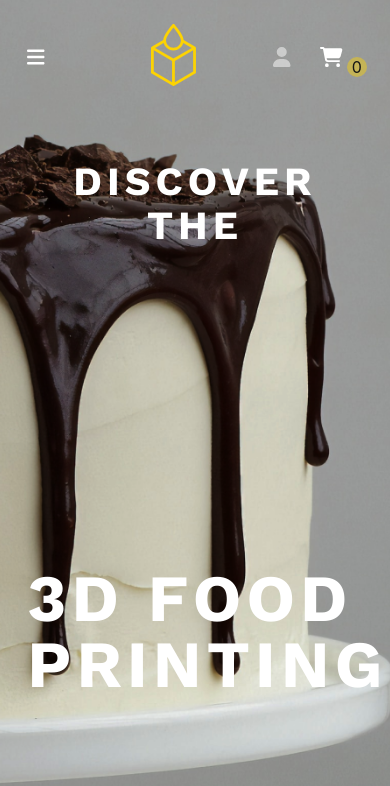
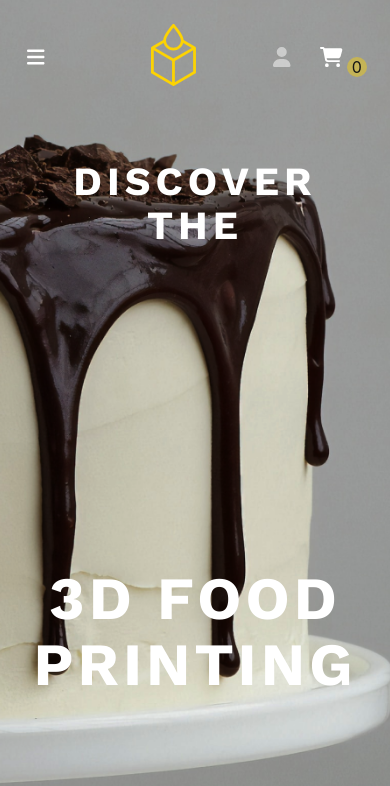
Before and after one commit to Loveriik/cake-shop, a React (Create React App) app: page / in a window 390 px wide. Shown: the top 786 px of the page. Built offline with nearby package versions, Linux system fonts and the light colour scheme.

Commit message:
update 18/06/23

```diff
--- a/src/pages/HomePage/HomePage.module.css
+++ b/src/pages/HomePage/HomePage.module.css
@@ -254,10 +254,10 @@ body {
 
     .h2 {
         margin-top:318px;
-        font-size: 66px;
+        font-size: 60px;
         line-height: 66px;
-        text-align: left;
-        letter-spacing: 5px;
+        text-align: center;
+        letter-spacing: 4px;
         padding-bottom:90px;
     }
 
--- a/src/pages/Trainings/Trainings.js
+++ b/src/pages/Trainings/Trainings.js
@@ -132,7 +132,7 @@ const Trainings = () => {
 export default Trainings
 
 export const loader = async () => {
-    const data = await fetch('https://cake-shop-trainings-default-rtdb.firebaseio.com/store.json')
+    const data = await fetch('https://cake-shop-trainings2-default-rtdb.firebaseio.com/store.json')
     const response = await data.json()
 
     return response
```
